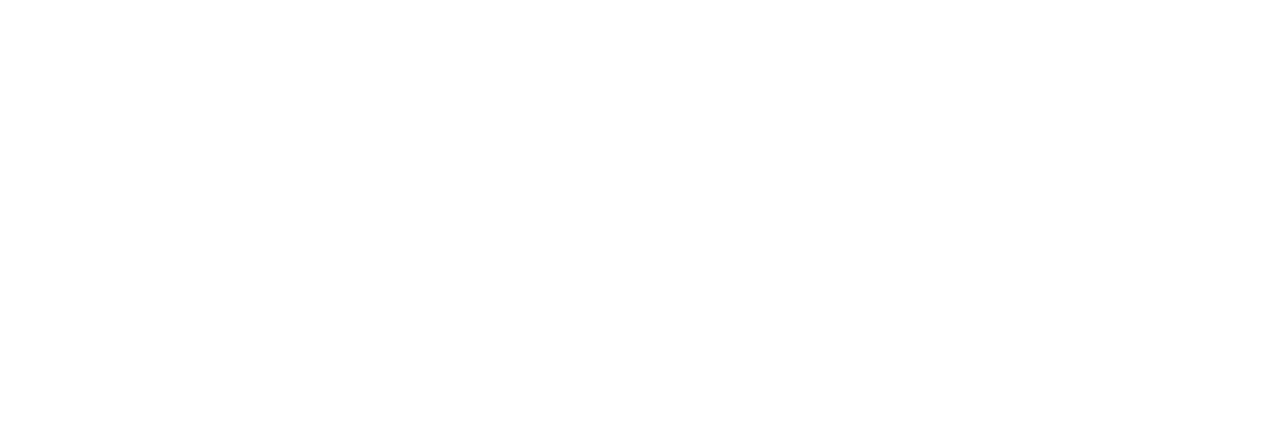
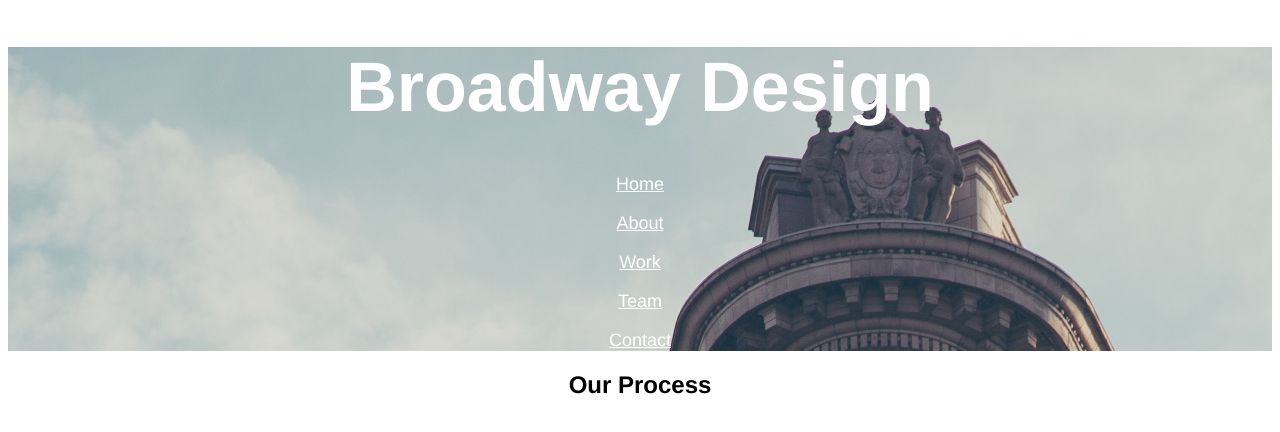
Before and after one commit to mrgrip/broadway, a plain HTML site: page index.html in a window 1280 px wide. Drawn offline with Linux system fonts and the light colour scheme.

Commit message:
header complete

```diff
--- a/index.html
+++ b/index.html
@@ -5,6 +5,17 @@
 	<link rel="stylesheet" type="text/css" href="resources/css/style.css">
 </head>
 <body>
+	<header>
+		<h1>Broadway Design</h1>
+		<!-- <ul class="nav"> -->
+		<p><a href="#">Home</a></p>
+		<p><a href="#">About</a></p>
+		<p><a href="#">Work</a></p>
+		<p><a href="#">Team</a></p>
+		<p><a href="#">Contact</a></p>
+		<!-- </ul> -->
+	</header>
 
+	<h2>Our Process</h2>
 </body>
 </html>
--- a/resources/css/style.css
+++ b/resources/css/style.css
@@ -0,0 +1,24 @@
+body {
+	font-family: Helvetica;
+	text-align: center;
+}
+
+header {
+	background-image: url('../images/the-flatiron-building.jpg');
+	background-size: 100%;
+	color: white;
+}
+
+h1 {
+	font-size: 70px;
+	font-weight: bold;
+}
+
+p {
+	/*list-style: none;*/
+	font-size: 18px;
+}
+
+a {
+	color: inherit;
+}
```
